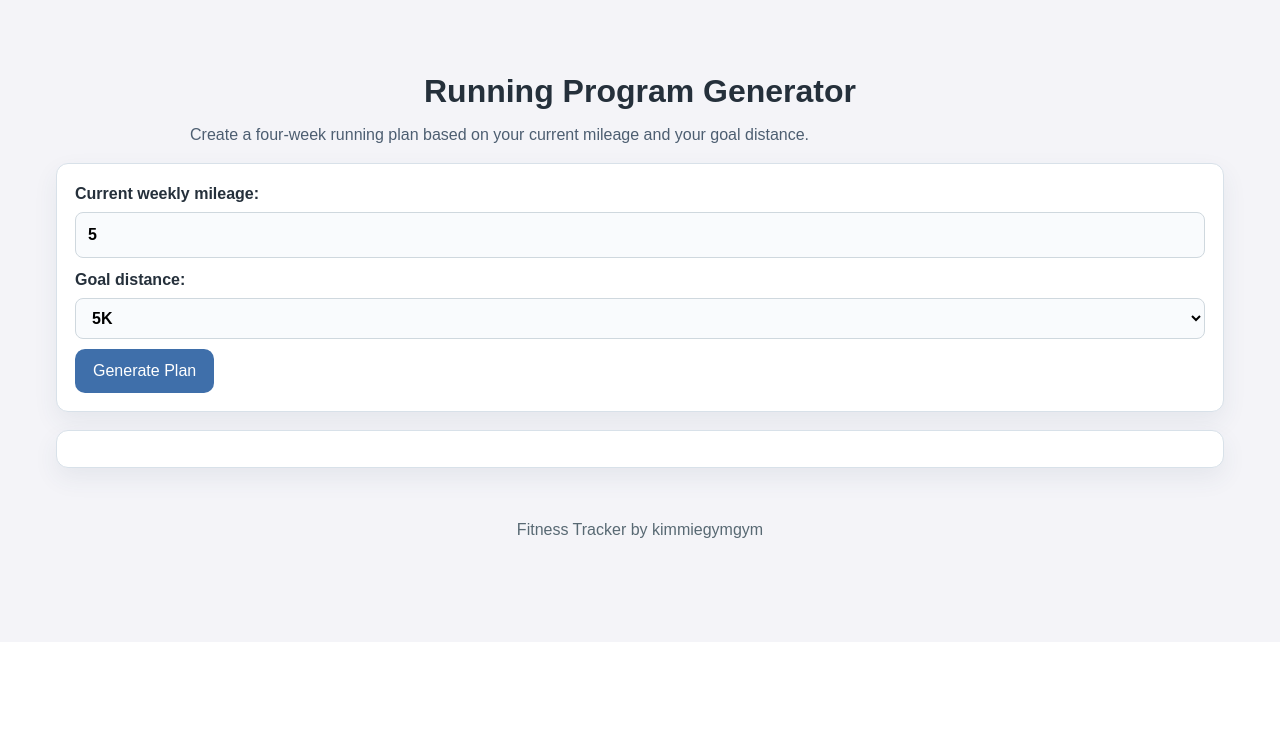
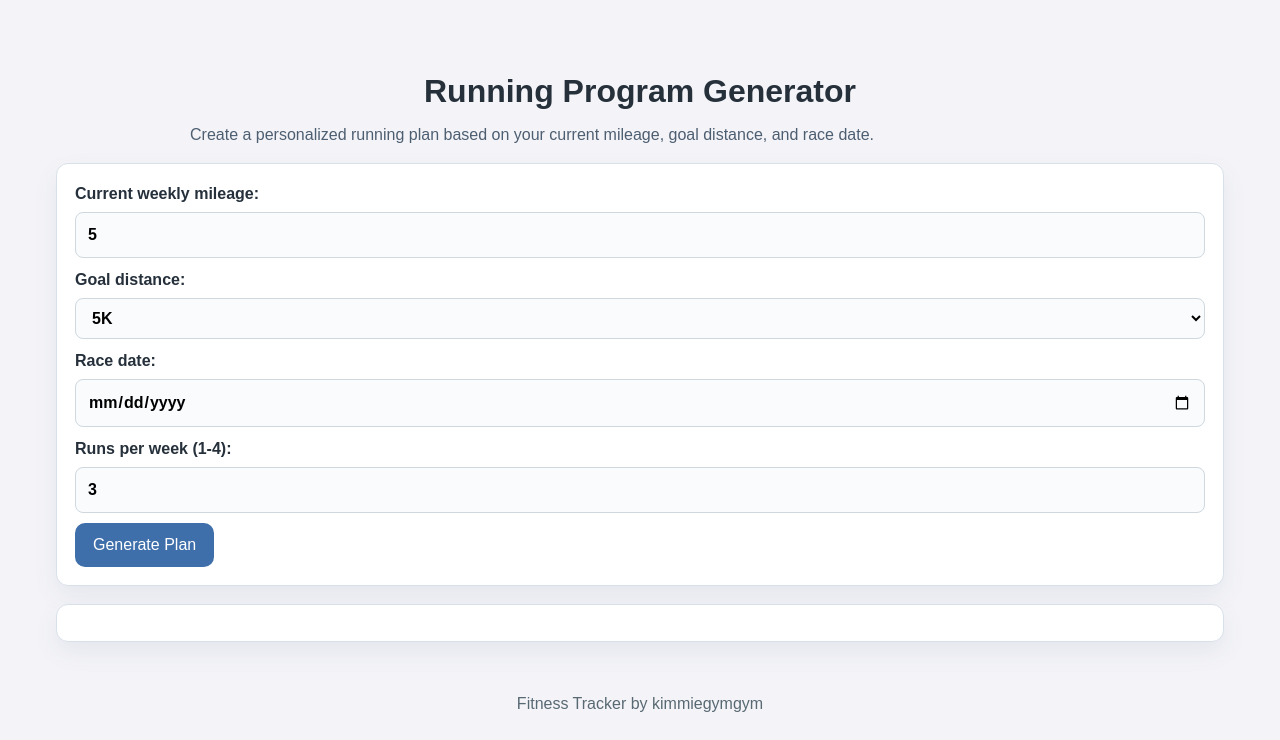
Before and after one commit to KimberlyAlcock/Fitness-tracker, a Flask app: page /running in a window 1280 px wide. Shown: the part 158-898 px from the top of the page. Before the commit the page ends 696 px from the top, so only its background shows below. Run offline with Flask 3, Linux system fonts and the light colour scheme.

Commit message:
updating running page and test cases

```diff
--- a/app.py
+++ b/app.py
@@ -115,25 +115,52 @@ def save_practice_entry(entry):
             df.to_excel(writer, sheet_name=PRACTICE_SHEET, index=False)
 
 
-def generate_running_plan(current_miles, goal_distance):
+def generate_running_plan(current_miles, goal_distance, race_date, runs_per_week):
     targets = {"5K": 3.1, "10K": 6.2, "Half Marathon": 13.1, "Marathon": 26.2}
     goal_miles = targets.get(goal_distance, 3.1)
+
+    today = date.today()
+    weeks_until_race = max(1, (race_date - today).days // 7)
+
+    # Determine long run increase based on plan length
+    if weeks_until_race >= 12:
+        long_run_increase = 1.0  # 1 mile per week
+    elif weeks_until_race >= 8:
+        long_run_increase = 1.5  # 1.5 miles per week
+    else:
+        long_run_increase = 2.0  # 2 miles per week
+
     plan = []
     base_mileage = max(current_miles, 3.0)
 
-    for week in range(1, 5):
-        easy_run = round(max(2.0, base_mileage + (week - 1) * 0.75), 1)
-        tempo_run = round(max(2.0, easy_run - 0.5), 1)
-        long_run = round(min(base_mileage + week * 1.5, goal_miles * 0.75), 1)
+    for week in range(1, weeks_until_race + 1):
+        long_run = round_up_to_half_mile(min(base_mileage + week * long_run_increase, goal_miles * 0.75))
+
+        week_runs = {}
+        if runs_per_week >= 1:
+            week_runs["Easy Run"] = f"{round_up_to_half_mile(max(2.0, base_mileage + (week - 1) * 0.75))} miles"
+        if runs_per_week >= 2:
+            week_runs["Tempo Run"] = f"{round_up_to_half_mile(max(2.0, long_run - 0.5))} miles"
+        if runs_per_week >= 3:
+            week_runs["Hill Repeats"] = f"{round_up_to_half_mile(max(1.0, long_run * 0.3))} miles"
+        if runs_per_week >= 4:
+            week_runs["Intervals"] = f"{round_up_to_half_mile(max(1.5, long_run * 0.4))} miles"
+
         plan.append({
             "Week": week,
-            "Easy Run": f"{easy_run} miles",
-            "Tempo Run": f"{tempo_run} miles",
             "Long Run": f"{long_run} miles",
+            **week_runs,
             "Goal": goal_distance,
         })
 
     return plan
+
+
+import math
+
+def round_up_to_half_mile(distance):
+    # Round up to nearest half mile
+    return math.ceil(distance * 2) / 2
 
 
 @app.after_request
@@ -222,7 +249,22 @@ def running_plan():
     if goal_distance not in ALLOWED_GOAL_DISTANCES:
         return jsonify({"error": f"goalDistance must be one of {sorted(ALLOWED_GOAL_DISTANCES)}."}), 400
 
-    return jsonify({"goalDistance": goal_distance, "plan": generate_running_plan(current_miles, goal_distance)})
+    race_date_str = payload.get("raceDate")
+    if not race_date_str:
+        return jsonify({"error": "raceDate is required."}), 400
+    try:
+        race_date = datetime.fromisoformat(race_date_str).date()
+    except ValueError:
+        return jsonify({"error": "raceDate must be in YYYY-MM-DD format."}), 400
+
+    try:
+        runs_per_week = int(payload.get("runsPerWeek", 3))
+        if not 1 <= runs_per_week <= 4:
+            raise ValueError
+    except (TypeError, ValueError):
+        return jsonify({"error": "runsPerWeek must be an integer between 1 and 4."}), 400
+
+    return jsonify({"goalDistance": goal_distance, "plan": generate_running_plan(current_miles, goal_distance, race_date, runs_per_week)})
 
 
 if __name__ == "__main__":
--- a/static/src/running.js
+++ b/static/src/running.js
@@ -7,27 +7,34 @@ function renderPlan(plan, goalDistance) {
     return;
   }
 
+  // Get all unique run types from the plan
+  const runTypes = new Set();
+  plan.forEach(week => {
+    Object.keys(week).forEach(key => {
+      if (key !== "Week" && key !== "Goal") {
+        runTypes.add(key);
+      }
+    });
+  });
+  const runTypeArray = Array.from(runTypes);
+
+  const headerRow = runTypeArray.map(type => `<th>${type}</th>`).join("");
   const rows = plan
     .map(
-      (item) => `
-      <tr>
-        <td>${item["Week"]}</td>
-        <td>${item["Easy Run"]}</td>
-        <td>${item["Tempo Run"]}</td>
-        <td>${item["Long Run"]}</td>
-      </tr>`
+      (item) => {
+        const cells = runTypeArray.map(type => `<td>${item[type] || "-"}</td>`).join("");
+        return `<tr><td>${item["Week"]}</td>${cells}</tr>`;
+      }
     )
     .join("");
 
   planSection.innerHTML = `
-    <h3>${goalDistance} Training Plan</h3>
+    <h3>${goalDistance} Training Plan (${plan.length} weeks)</h3>
     <table>
       <thead>
         <tr>
           <th>Week</th>
-          <th>Easy Run</th>
-          <th>Tempo Run</th>
-          <th>Long Run</th>
+          ${headerRow}
         </tr>
       </thead>
       <tbody>
@@ -42,6 +49,8 @@ form.addEventListener("submit", async (event) => {
 
   const currentMileage = parseFloat(document.getElementById("current-mileage").value || 0);
   const goalDistance = document.getElementById("goal-distance").value;
+  const raceDate = document.getElementById("race-date").value;
+  const runsPerWeek = parseInt(document.getElementById("runs-per-week").value || 3);
 
   planSection.innerHTML = "<p>Generating your plan...</p>";
 
@@ -49,7 +58,7 @@ form.addEventListener("submit", async (event) => {
     const response = await fetch("/api/running-plan", {
       method: "POST",
       headers: { "Content-Type": "application/json" },
-      body: JSON.stringify({ currentMileage, goalDistance }),
+      body: JSON.stringify({ currentMileage, goalDistance, raceDate, runsPerWeek }),
     });
 
     if (!response.ok) {
--- a/templates/running.html
+++ b/templates/running.html
@@ -20,7 +20,7 @@
     <main>
       <div id="running">
         <h2>Running Program Generator</h2>
-        <p>Create a four-week running plan based on your current mileage and your goal distance.</p>
+        <p>Create a personalized running plan based on your current mileage, goal distance, and race date.</p>
       </div>
 
       <form id="running-form">
@@ -37,6 +37,14 @@
             <option>Marathon</option>
           </select>
         </label>
+        <label>
+          Race date:
+          <input type="date" id="race-date" required />
+        </label>
+        <label>
+          Runs per week (1-4):
+          <input type="number" id="runs-per-week" min="1" max="4" value="3" />
+        </label>
         <button type="submit" id="generateBtn">Generate Plan</button>
       </form>
 
```
Also changed, not shown: tests/test_app.py (+66 -4 lines), 1 other file.
